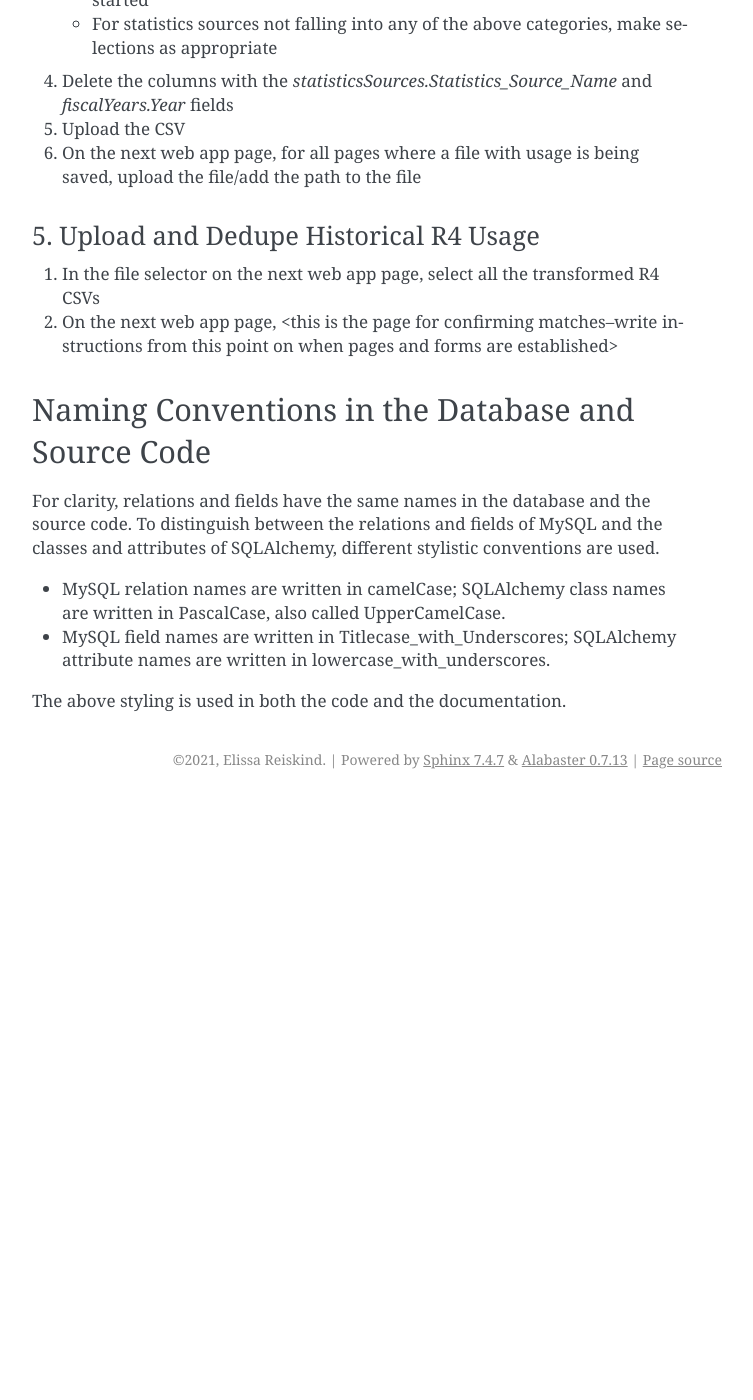
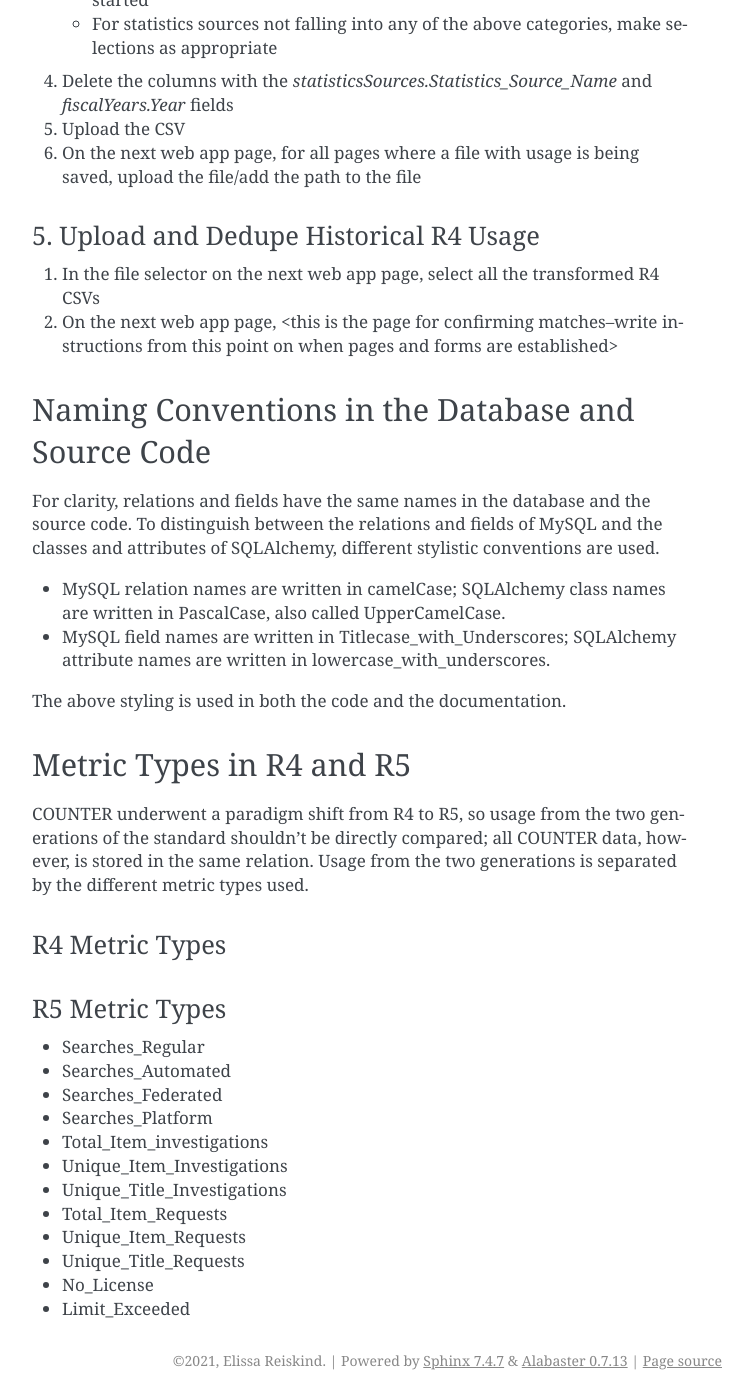
Before and after one commit to ereiskind/nolcat, a Sphinx documentation site: the page built from docs/source/the_database.rst, in a window 1280 px wide and 1400 px high, scrolled down 2502 px. Shown: the whole window, without its empty margins (388-1141 px from the left). Built offline with Sphinx 7.4.7, drawn with Linux system fonts in a browser that asks for light colours; before the commit the page ends 3301 px from its top, so only the background shows below that; some of the changed text lies outside the part shown.

Commit message:
Add metric types and generations info

```diff
--- a/docs/source/the_database.rst
+++ b/docs/source/the_database.rst
@@ -71,3 +71,25 @@ For clarity, relations and fields have the same names in the database and the so
 * MySQL field names are written in Titlecase_with_Underscores; SQLAlchemy attribute names are written in lowercase_with_underscores.
 
 The above styling is used in both the code and the documentation.
+
+Metric Types in R4 and R5
+*************************
+COUNTER underwent a paradigm shift from R4 to R5, so usage from the two generations of the standard shouldn't be directly compared; all COUNTER data, however, is stored in the same relation. Usage from the two generations is separated by the  different metric types used.
+
+R4 Metric Types
+===============
+
+R5 Metric Types
+===============
+* Searches_Regular
+* Searches_Automated
+* Searches_Federated
+* Searches_Platform
+* Total_Item_investigations
+* Unique_Item_Investigations
+* Unique_Title_Investigations
+* Total_Item_Requests
+* Unique_Item_Requests
+* Unique_Title_Requests
+* No_License
+* Limit_Exceeded
```
